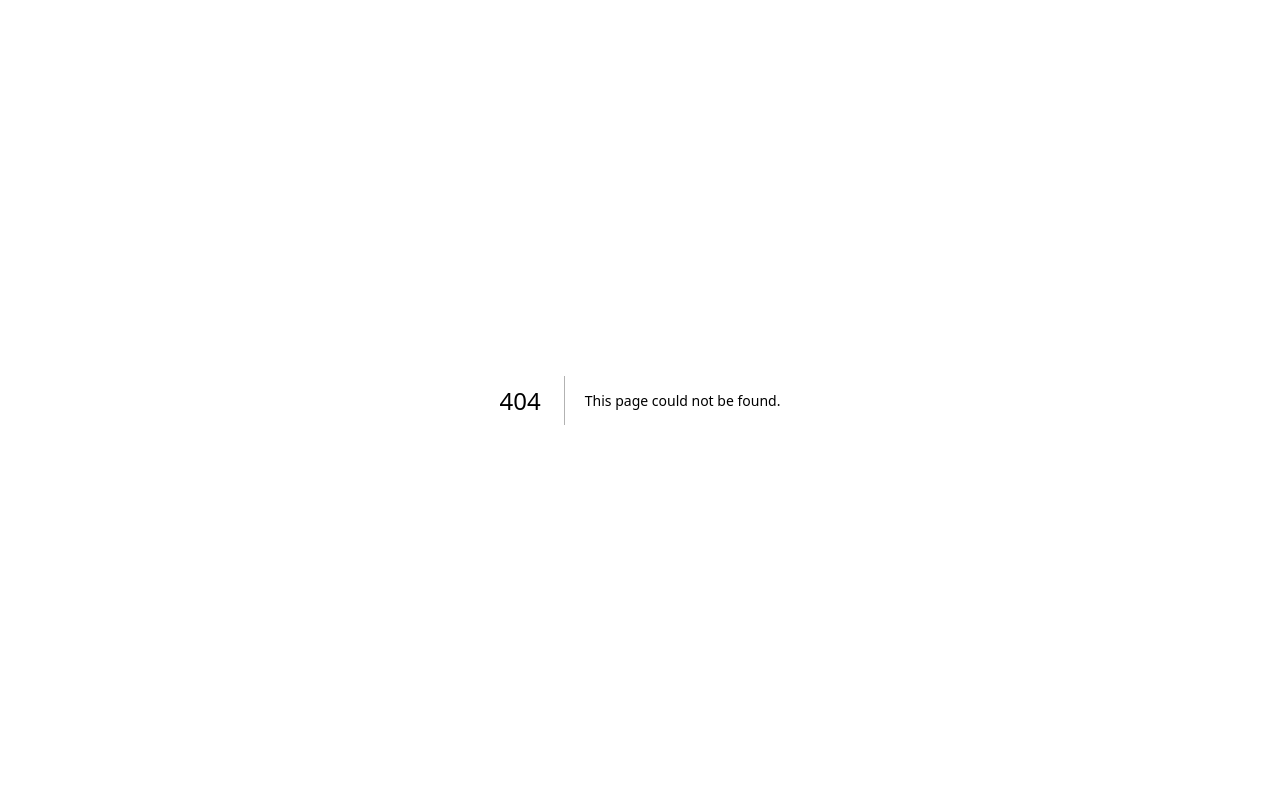
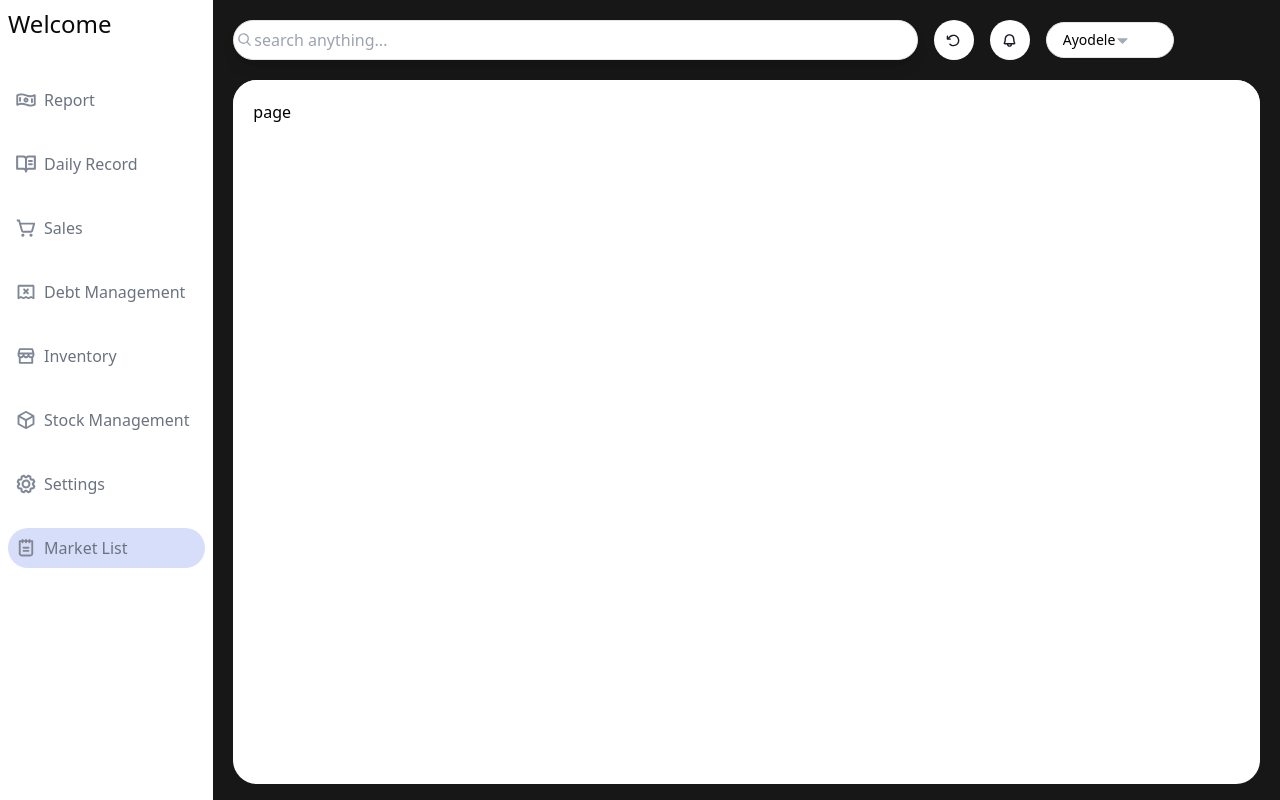
Before and after one commit to CEEPREL/caldera, a Next.js app: page /market-list in a window 1280 px wide. Before the commit this address had no page. Built offline with nearby package versions, Linux system fonts and the light colour scheme.

Commit message:
user ui setup

```diff
--- /dev/null
+++ b/src/app/(user)/daily-record/page.tsx
@@ -0,0 +1,11 @@
+import React from "react";
+
+function page() {
+  return (
+    <div className="w-full h-[88%] bg-white overflow-y-scroll rounded-3xl ">
+      <div className="w-full p-5 relative text-black  bg-white">page</div>
+    </div>
+  );
+}
+
+export default page;
--- /dev/null
+++ b/src/app/(user)/debt-management/page.tsx
@@ -0,0 +1,11 @@
+import React from "react";
+
+function page() {
+  return (
+    <div className="w-full h-[88%] bg-white overflow-y-scroll rounded-3xl ">
+      <div className="w-full p-5 relative text-black  bg-white">page</div>
+    </div>
+  );
+}
+
+export default page;
--- /dev/null
+++ b/src/app/(user)/market-list/page.tsx
@@ -0,0 +1,11 @@
+import React from "react";
+
+function page() {
+  return (
+    <div className="w-full h-[88%] bg-white overflow-y-scroll rounded-3xl ">
+      <div className="w-full p-5 relative text-black  bg-white">page</div>
+    </div>
+  );
+}
+
+export default page;
--- /dev/null
+++ b/src/app/(user)/sales/page.tsx
@@ -0,0 +1,11 @@
+import React from "react";
+
+function page() {
+  return (
+    <div className="w-full h-[88%] bg-white overflow-y-scroll rounded-3xl ">
+      <div className="w-full p-5 relative text-black  bg-white">page</div>
+    </div>
+  );
+}
+
+export default page;
--- /dev/null
+++ b/src/app/(user)/settings/page.tsx
@@ -0,0 +1,11 @@
+import React from "react";
+
+function page() {
+  return (
+    <div className="w-full h-[88%] bg-white overflow-y-scroll rounded-3xl ">
+      <div className="w-full p-5 relative text-black  bg-white">page</div>
+    </div>
+  );
+}
+
+export default page;
--- /dev/null
+++ b/src/app/(user)/stock-management/page.tsx
@@ -0,0 +1,11 @@
+import React from "react";
+
+function page() {
+  return (
+    <div className="w-full h-[88%] bg-white overflow-y-scroll rounded-3xl ">
+      <div className="w-full p-5 relative text-black  bg-white">page</div>
+    </div>
+  );
+}
+
+export default page;
--- a/src/components/admin/StoreMenu.tsx
+++ b/src/components/admin/StoreMenu.tsx
@@ -5,7 +5,7 @@ import { usePathname, useRouter } from "next/navigation";
 import React, { useState } from "react";
 
 const menuItems = [
-  { icon: "/icons/revenue.svg", label: "Revenue", href: "/revenue" },
+  { icon: "/icons/revenue.svg", label: "Report", href: "/report" },
   {
     icon: "/icons/daily_record.svg",
     label: "Daily Record",
@@ -23,7 +23,7 @@ const menuItems = [
     label: "Stock Management",
     href: "/stock-management",
   },
-  { icon: "/icons/settings.svg", label: "Settings", href: "/admin/settings" },
+  { icon: "/icons/settings.svg", label: "Settings", href: "/settings" },
   { icon: "/icons/market.svg", label: "Market List", href: "/market-list" },
 ];
 
@@ -37,13 +37,22 @@ function StoreMenu() {
   };
   return (
     <div className="p-2 bg-white h-full flex flex-col gap-10">
+      {pathname.includes("/admin") ? (
         <Link
           href="/admin/revenue"
           className="flex items-center gap-2 text-lg text-black font-semibold"
         >
-        <Image src="/icons/curve_back.svg" alt="logo" width={20} height={20} />
+          <Image
+            src="/icons/curve_back.svg"
+            alt="logo"
+            width={20}
+            height={20}
+          />
           <span>Back to Store</span>
         </Link>
+      ) : (
+        <span className="text-2xl">Welcome</span>
+      )}
       <div className="text-gray-500 flex flex-col gap-6">
         {menuItems.map((item) => (
           <div className="flex flex-col gap-6" key={item.label}>
```
Lines whose indentation alone changed are shown as unchanged.
